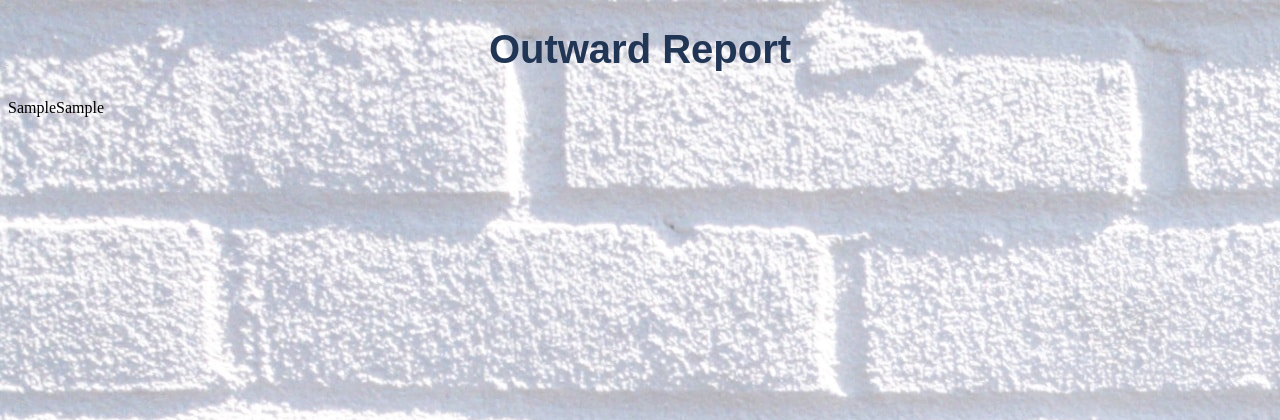
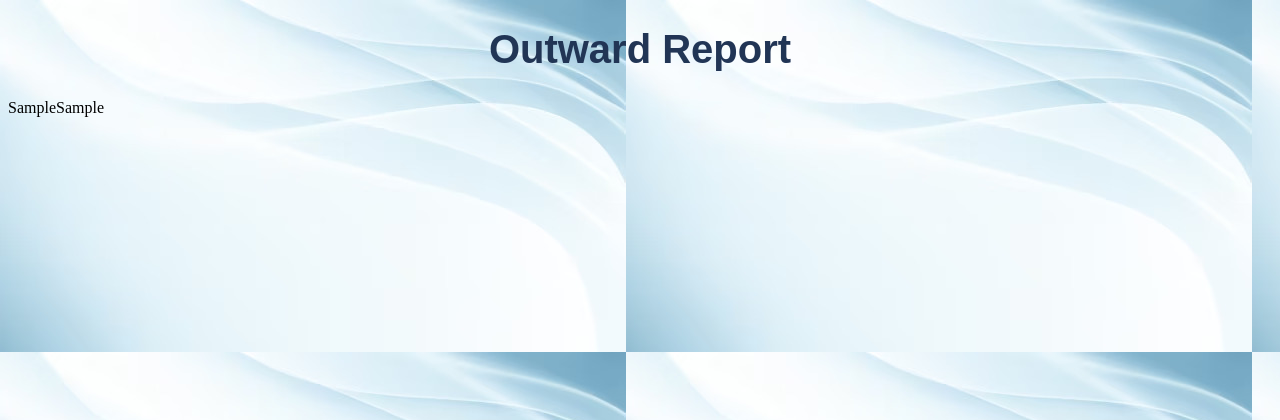
Before and after one commit to AadeshKabra/Mangala-Industries, a Flask app: template templates/Inserts/outwardReport.html in a window 1280 px wide. Shown: the top 420 px of the page. Run offline with Flask 2, Linux system fonts and the light colour scheme; the template is opened without the code that fills it: most values are stand-ins (such as "Sample title", 1, 10 or a date in 2020).

Commit message:
Update outwardReport.html

```diff
--- a/templates/Inserts/outwardReport.html
+++ b/templates/Inserts/outwardReport.html
@@ -8,7 +8,7 @@
     <title>Inserts</title>
     <style>
         body {
-            background-image: url('../static/viktor-forgacs-aPC8ygu3bWA-unsplash.jpg');
+            background-image: url('../static/background1.jpg');
         }
 
         h1 {
@@ -23,7 +23,7 @@
             width: 100%;
             max-width: 600px;
             margin-top: 20px;
-            margin-left: 10em;
+            margin-left: 6em;
         }
 
         th,
```
